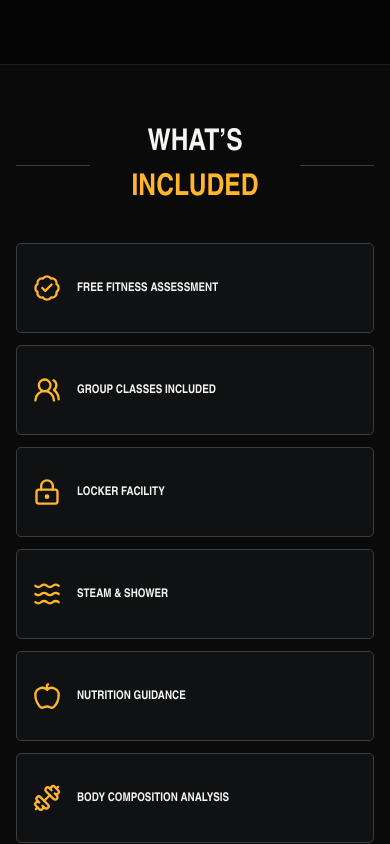
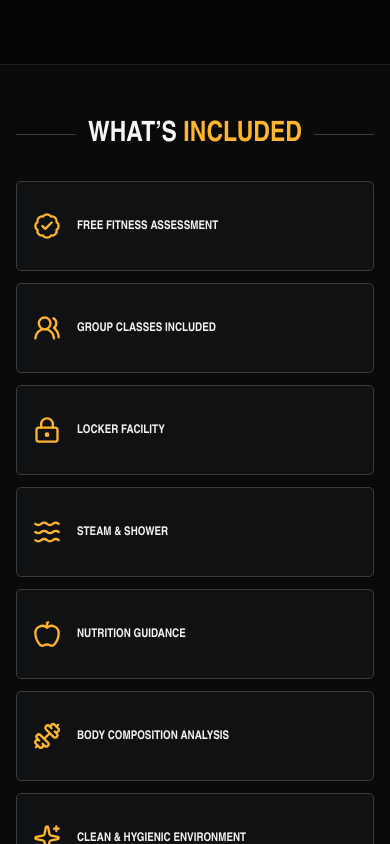
Before and after one commit to Shahzadkhanks19/bazooka-fitness, a Next.js app: page /memberships in a window 390 px wide. Shown: the part 6340-7184 px from the top of the page. Built offline with nearby package versions, Linux system fonts and the light colour scheme.

Commit message:
Polish membership included section responsiveness

```diff
--- a/components/memberships/included-section.tsx
+++ b/components/memberships/included-section.tsx
@@ -21,16 +21,16 @@ export default function IncludedSection() {
   return (
     <section className="border-b border-bazooka-border/70 bg-bazooka-soft-black py-14">
       <div className={shell}>
-        <motion.div {...reveal} className="flex items-center justify-center gap-4">
-          <span className="h-px w-24 bg-bazooka-border-strong" />
-          <h2 className="font-display text-center text-[30px] font-black uppercase">What’s <span className="text-bazooka-lime">Included</span></h2>
-          <span className="h-px w-24 bg-bazooka-border-strong" />
+        <motion.div {...reveal} className="flex min-w-0 items-center justify-center gap-3 sm:gap-4">
+          <span className="h-px min-w-0 flex-1 bg-bazooka-border-strong sm:max-w-24" />
+          <h2 className="font-display shrink-0 text-center text-[28px] font-black uppercase leading-none sm:text-[30px]">What’s <span className="text-bazooka-lime">Included</span></h2>
+          <span className="h-px min-w-0 flex-1 bg-bazooka-border-strong sm:max-w-24" />
         </motion.div>
         <div className="mt-8 grid gap-3 sm:grid-cols-2 lg:grid-cols-5">
           {items.map(([Icon, label], index) => (
-            <motion.div key={label} {...reveal} transition={{ duration: .45, delay: index * .035 }} className="group flex min-h-[90px] items-center gap-4 rounded-[5px] border border-bazooka-border-strong bg-bazooka-surface px-4 py-4 transition-all duration-300 hover:-translate-y-1 hover:border-bazooka-lime">
+            <motion.div key={label} {...reveal} transition={{ duration: .45, delay: index * .035 }} className="group flex min-h-[90px] min-w-0 items-center gap-4 rounded-[5px] border border-bazooka-border-strong bg-bazooka-surface px-4 py-4 transition-all duration-300 hover:-translate-y-1 hover:border-bazooka-lime">
               <Icon className="size-7 shrink-0 text-bazooka-lime transition-transform duration-300 group-hover:scale-110" />
-              <span className="font-display text-[12px] font-black uppercase leading-4">{label}</span>
+              <span className="font-display min-w-0 text-[12px] font-black uppercase leading-4">{label}</span>
             </motion.div>
           ))}
         </div>
```
